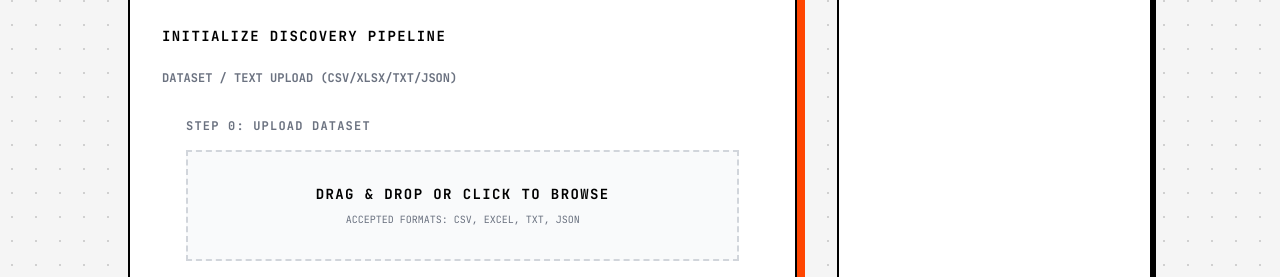
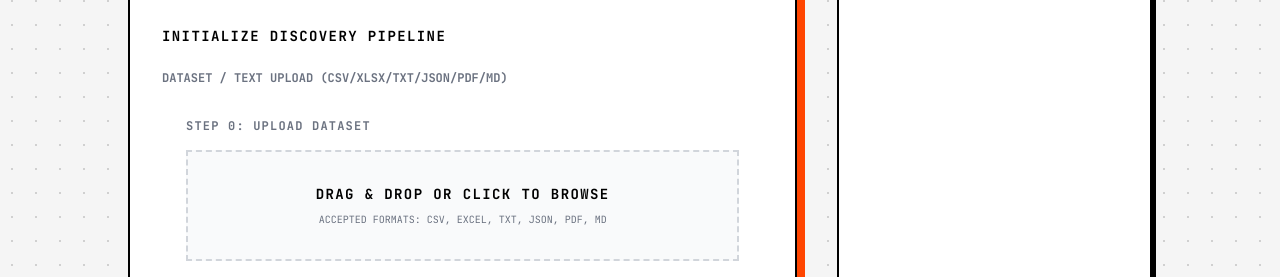
Before and after one commit to AutoBots-xyz/Turing, a Next.js app: page / in a window 1280 px wide. Shown: the part 515-792 px from the top of the page. Built offline with nearby package versions, Linux system fonts and the light colour scheme.

Commit message:
feat: add support for PDF and MD file uploads

```diff
--- a/src/app/page.tsx
+++ b/src/app/page.tsx
@@ -58,7 +58,7 @@ export default function LandingPage() {
 
               {/* File Upload */}
               <div>
-                <label className="block font-mono text-xs font-bold text-gray-500 mb-2 uppercase">Dataset / Text Upload (CSV/XLSX/TXT/JSON)</label>
+                <label className="block font-mono text-xs font-bold text-gray-500 mb-2 uppercase">Dataset / Text Upload (CSV/XLSX/TXT/JSON/PDF/MD)</label>
                 <div className="w-full">
                   <FileUploader />
                 </div>
--- a/src/components/layer1/FileUploader.tsx
+++ b/src/components/layer1/FileUploader.tsx
@@ -53,7 +53,7 @@ export const FileUploader: React.FC = () => {
       <div className="relative group shrink-0">
         <input
           type="file"
-          accept=".csv,.xlsx,.xls,.txt,.json"
+          accept=".csv,.xlsx,.xls,.txt,.json,.pdf,.md"
           ref={fileInputRef}
           onChange={handleFileChange}
           disabled={isUploading}
@@ -66,7 +66,7 @@ export const FileUploader: React.FC = () => {
             {isUploading ? 'UPLOADING...' : 'DRAG & DROP OR CLICK TO BROWSE'}
           </span>
           <span className="font-mono text-[10px] text-gray-500">
-            ACCEPTED FORMATS: CSV, EXCEL, TXT, JSON
+            ACCEPTED FORMATS: CSV, EXCEL, TXT, JSON, PDF, MD
           </span>
         </div>
       </div>
```
